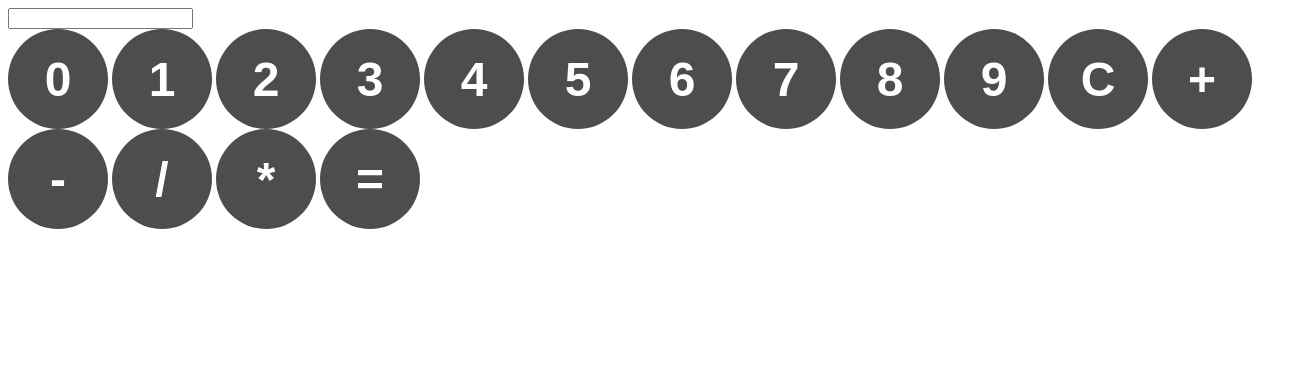
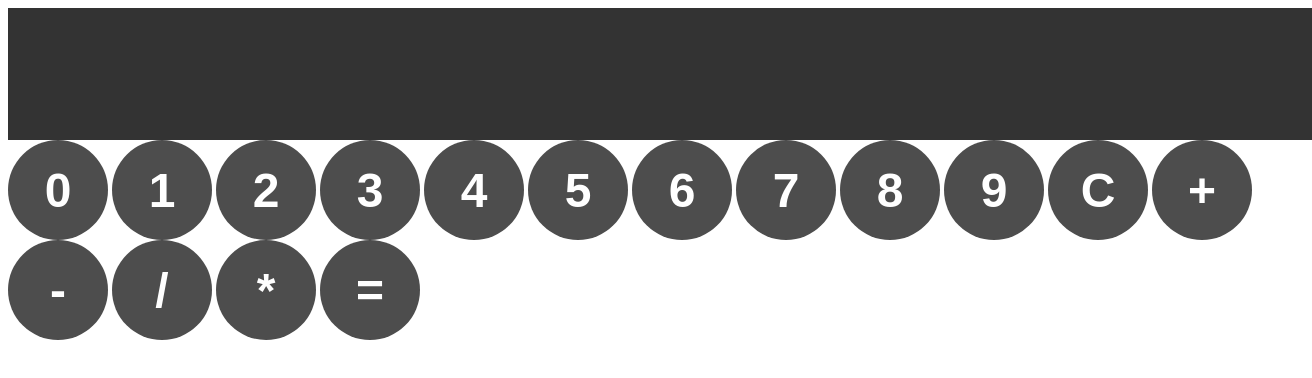
Before and after one commit to kthomas127/Calculator, a plain HTML site: page index.html in a window 1280 px wide. Shown: the whole page, 1312 px wide, since content can reach past the window. Drawn offline with Linux system fonts and the light colour scheme.

Commit message:
update ids and add button styles

```diff
--- a/index.html
+++ b/index.html
@@ -8,11 +8,11 @@
     <script src="scripts.js" defer></script>
 </head>
 <body>
-    <div id="display" readonly>
+    <div id="calculator" readonly>
         <div>
-            <input>
+            <input id="display">
         </div>
-        <div id="btn">
+        <div id="keys">
             <button>0</button>
             <button>1</button>
             <button>2</button>
--- a/styles.css
+++ b/styles.css
@@ -17,3 +17,13 @@ button:hover {
 button:active {
     background-color: hsl(0, 0%, 50%);
 }
+
+#display {
+    color: white;
+    background-color: hsl(0, 0%, 20%);
+    width: 100%;
+    padding: 20px;
+    font-size: 5rem;
+    text-align: left;
+    border: none;;
+}
```
